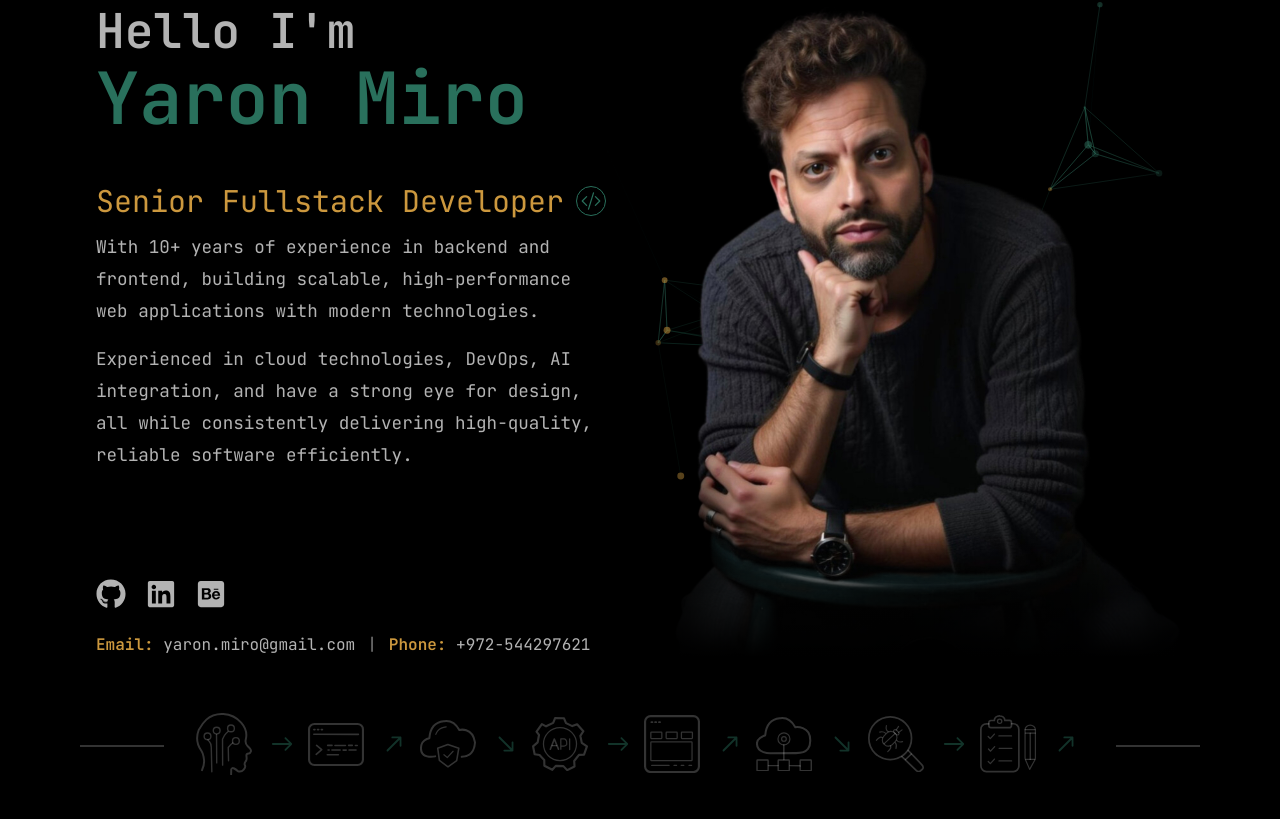
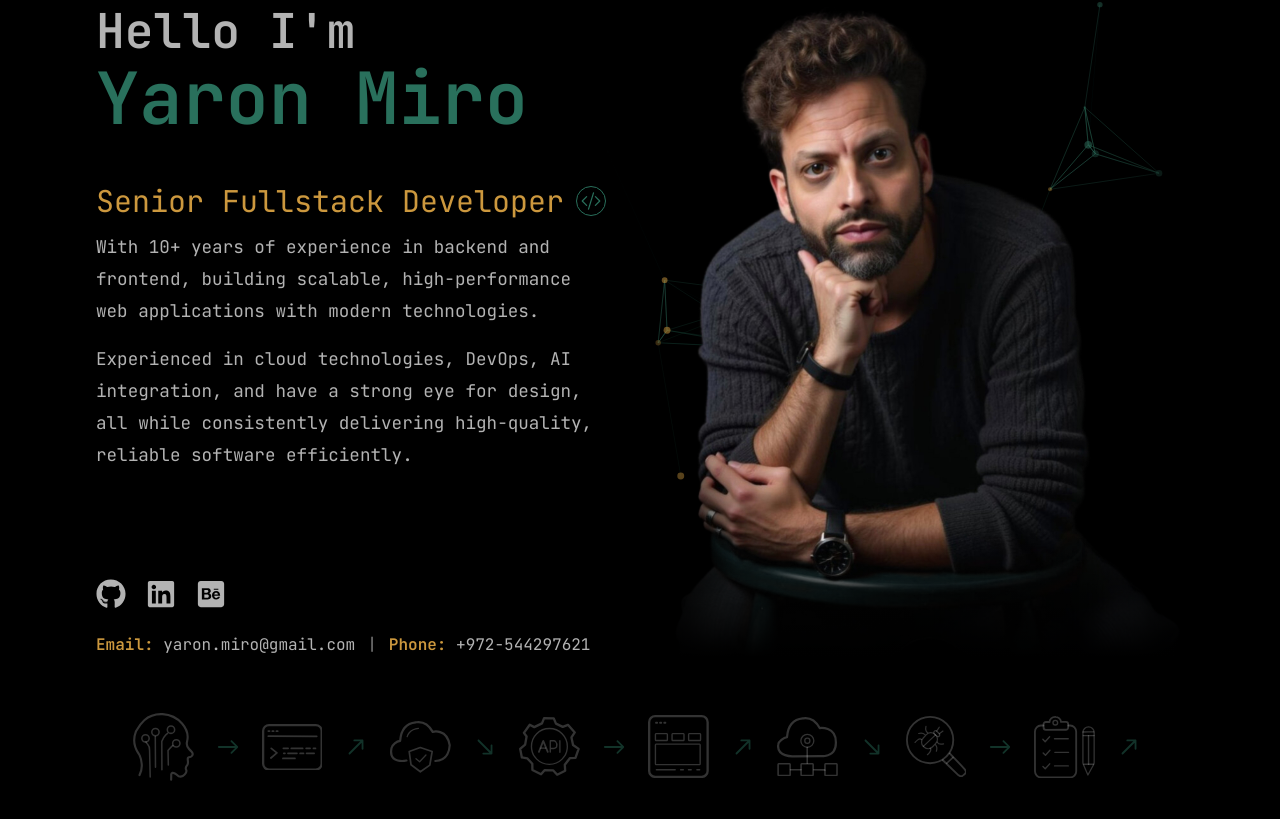
Before and after one commit to YaronMiro/ym-website, a Next.js app: page / in a window 1280 px wide. Shown: the part 261-1080 px from the top of the page. Built offline with nearby package versions, Linux system fonts and the light colour scheme.

Commit message:
fix hero layout and design 26

```diff
--- a/app/page.tsx
+++ b/app/page.tsx
@@ -72,13 +72,13 @@ const Home: React.FC = () => {
             </div>
           </div>
         </main>
-        <div className="flex justify-between items-stretch gap-8 mt-6">
-          <div className="h-[2px] flex-1 bg-white/20 mt-16"></div>
+        <div className="flex justify-center items-stretch gap-8 mt-6">
+          {/* <div className="h-[1px] flex-1 bg-white/20 mt-16"></div> */}
           <footer className="flex justify-center bg-primary mt-8">
             {/* Icons */}
             <HeroIcons iconColor="stroke-white/20" arrowColor="text-accent/45" />
           </footer>
-          <div className="h-[2px] flex-1 bg-white/20 mt-16"></div>
+          {/* <div className="h-[1px] flex-1 bg-white/20 mt-16"></div> */}
         </div>
       </div>
     </>
--- a/components/HeroIcons.tsx
+++ b/components/HeroIcons.tsx
@@ -28,15 +28,15 @@ export const icons: IconData[] = [
 
 const HeroIcons: React.FC<HeroIconsProps> = ({ iconColor, arrowColor }) => {
     return (
-        <div className={`${iconColor} grid grid-cols-4 md:grid-cols-8 gap-x-2 xl:gap-x-2 gap-y-5 xl:gap-y-0`}>
-            {icons.map(({ name, arrowDirection}) => {
+        <div className={`${iconColor} grid grid-cols-4 md:grid-cols-8 gap-x-4 gap-y-5 xl:gap-y-0`}>
+            {icons.map(({ name, arrowDirection }) => {
                 return (
-                    <div key={name} className="flex items-center justify-between">
-                        <YmIcon className="w-[3rem] xl:w-[3.5rem]" icon={name} />
-                        <IoIosArrowRoundForward className={`ml-2 xl:ml-3 text-4xl ${arrowColor} ${arrowDirection}`} />
+                    <div key={name} className="flex items-center justify-between gap-4">
+                        <YmIcon className="w-[3rem] xl:w-[3.8rem]" icon={name} />
+                        <IoIosArrowRoundForward className={`text-4xl ${arrowColor} ${arrowDirection}`} />
                     </div>
                 )
-            }) }
+            })}
         </div>
     );
 };
```
